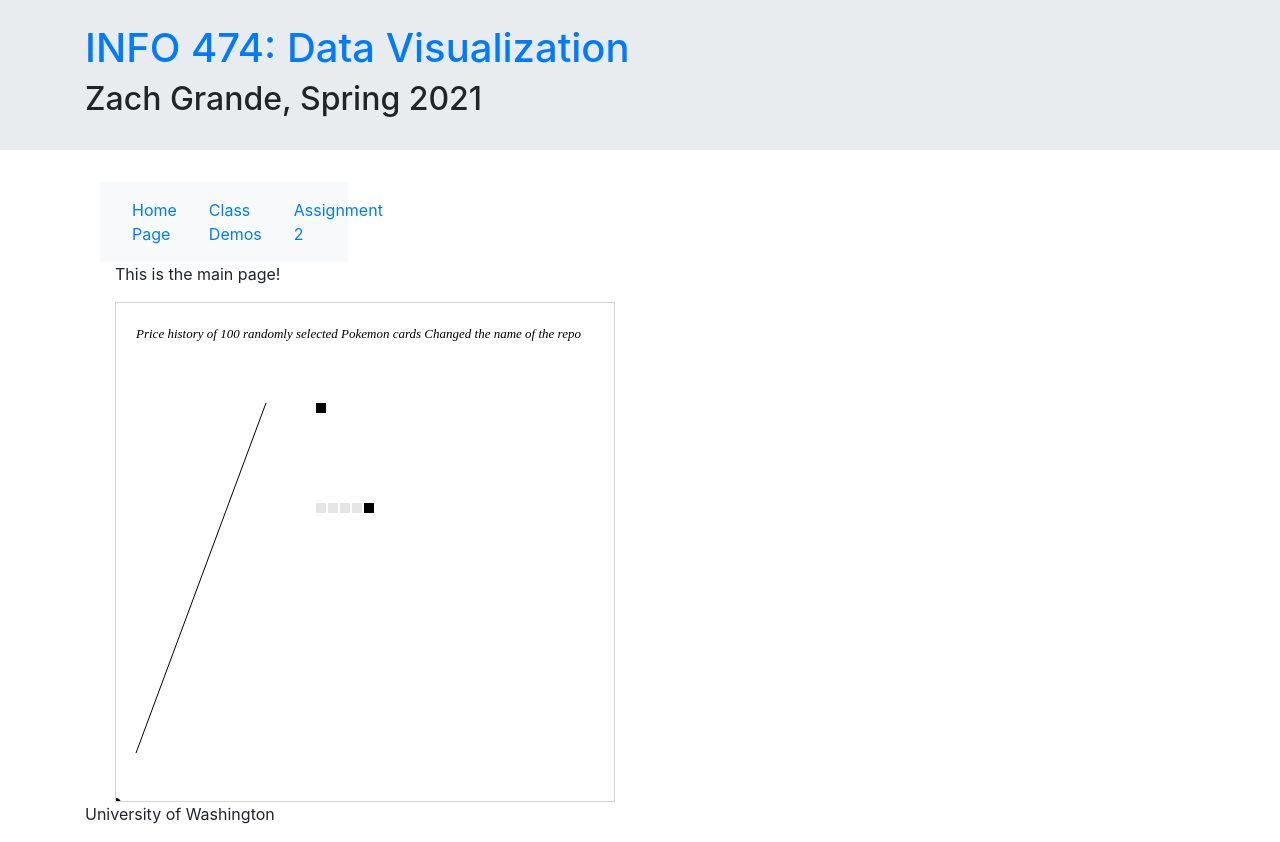
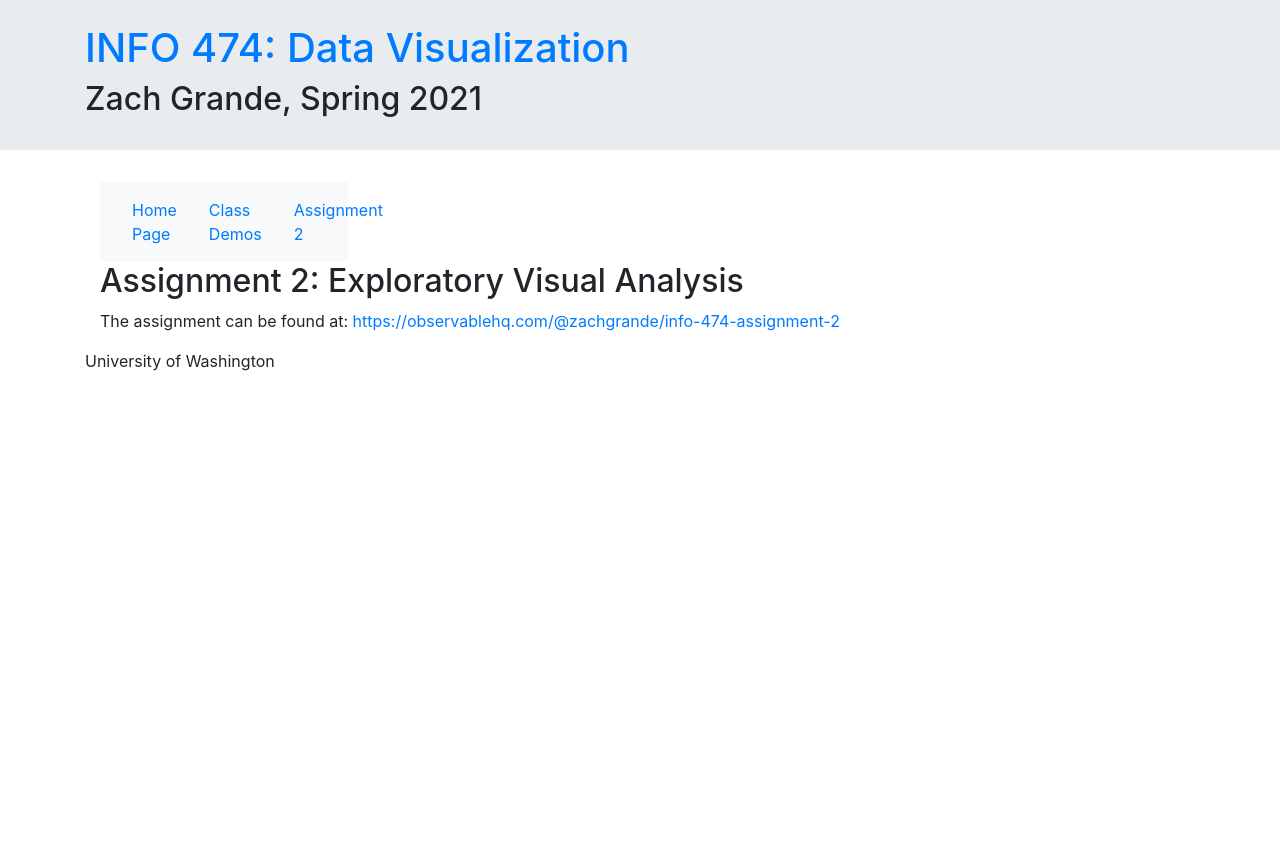
Before and after one commit to ZachGrande/info474-react-parcel-template, a React (Vite) app: page /info474-react-parcel-template/assignment2 in a window 1280 px wide. Before the commit this address led to /. After the commit the page ends 800 px from the top, so only its background shows below. Built offline with nearby package versions, Linux system fonts and the light colour scheme.

Commit message:
Added assignment 2 link

```diff
--- a/src/App.js
+++ b/src/App.js
@@ -23,10 +23,10 @@ function App(props) {
                     </div>
                     <div className="col-9">
                         <Switch>
-                            <Route exact path="/" component={HomePage} />
-                            <Route path="/demos" component={ClassDemos} />
-                            <Route path="/assignment2" component={Assignment2} />
-                            <Redirect to="/" />
+                            <Route exact path="/info474-react-parcel-template/" component={HomePage} />
+                            <Route path="/info474-react-parcel-template/demos" component={ClassDemos} />
+                            <Route path="/info474-react-parcel-template/assignment2" component={Assignment2} />
+                            <Redirect to="/info474-react-parcel-template/" />
                         </Switch>
                     </div>
                 </div>
@@ -41,9 +41,9 @@ function App(props) {
 function AboutNav() {
     return (
         <Navbar bg="navbar navbar-expand-lg navbar-light bg-light" id="nav-bar">
-            <NavLink exact to="/" className="nav-link" id="nav-li" activeClassName={"activeLink"}>Home Page</NavLink>
-            <NavLink exact to="/demos" className="nav-link" id="nav-li" activeClassName={"activeLink"}>Class Demos</NavLink>
-            <NavLink exact to="/assignment2" className="nav-link" id="nav-li" activeClassName={"activeLink"}>Assignment 2</NavLink>
+            <NavLink exact to="/info474-react-parcel-template/" className="nav-link" id="nav-li" activeClassName={"activeLink"}>Home Page</NavLink>
+            <NavLink exact to="/info474-react-parcel-template/demos" className="nav-link" id="nav-li" activeClassName={"activeLink"}>Class Demos</NavLink>
+            <NavLink exact to="/info474-react-parcel-template/assignment2" className="nav-link" id="nav-li" activeClassName={"activeLink"}>Assignment 2</NavLink>
         </Navbar>
     )
 }
--- a/src/Assignment2.js
+++ b/src/Assignment2.js
@@ -3,11 +3,13 @@ import React from 'react';
 
 function Assignment2() {
 
-    printTable(cars.slice(0, 5));
+    // printTable(cars.slice(0, 5));
 
     return (
         <div>
-            <p>Hello there!</p>
+            <h2>Assignment 2: Exploratory Visual Analysis</h2>
+            <p>The assignment can be found at: <a href="https://observablehq.com/@zachgrande/info-474-assignment-2">
+                https://observablehq.com/@zachgrande/info-474-assignment-2</a></p>
         </div>
     )
 }
```
Also changed, not shown: 7 other files (tests, documents, lock files or other folders).
